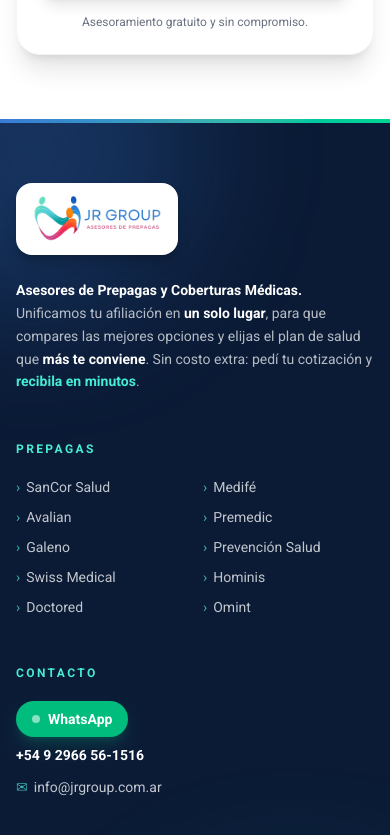
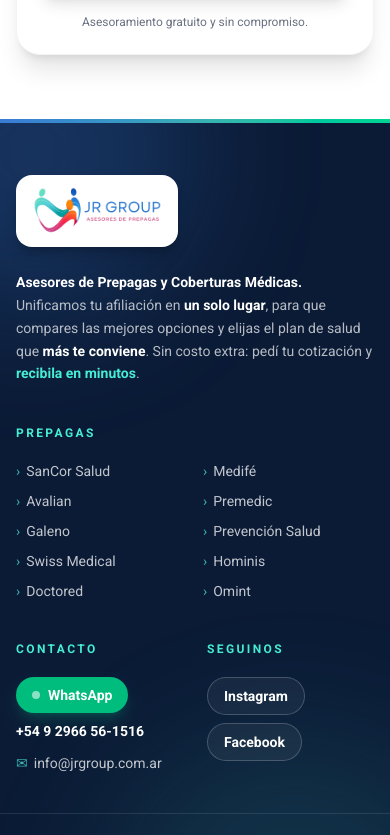
Before and after one commit to santiagofdmkt/jrgroup-web, a Next.js app: page / in a window 390 px wide. Shown: the part 6564-7399 px from the top of the page. Built offline with nearby package versions, Linux system fonts and the light colour scheme.

Commit message:
Footer mas corto en celular

```diff
--- a/components/Footer.tsx
+++ b/components/Footer.tsx
@@ -18,9 +18,9 @@ export default function Footer() {
         <div className="absolute -bottom-40 -right-24 h-96 w-96 rounded-full bg-jr-turquesa/15 blur-3xl" />
       </div>
 
-      <div className="relative mx-auto grid max-w-6xl gap-12 px-4 pb-12 pt-16 sm:grid-cols-2 lg:grid-cols-[1.3fr_1.2fr_1fr_0.8fr]">
+      <div className="relative mx-auto grid max-w-6xl grid-cols-2 gap-x-6 gap-y-10 px-4 pb-10 pt-14 sm:gap-12 lg:grid-cols-[1.3fr_1.2fr_1fr_0.8fr] lg:pb-12 lg:pt-16">
         {/* Marca */}
-        <div>
+        <div className="col-span-2 sm:col-span-1">
           <div className="inline-flex rounded-2xl bg-white px-4 py-3 shadow-lg shadow-black/20">
             <NextImage src="/img/logo-jr-group.png" alt="JR Group Asesores de Prepagas" width={174} height={64} className="h-12 w-auto" />
           </div>
@@ -33,7 +33,7 @@ export default function Footer() {
         </div>
 
         {/* Prepagas */}
-        <div>
+        <div className="col-span-2 sm:col-span-1">
           <h3 className={titulo}>Prepagas</h3>
           <ul className="grid grid-cols-2 gap-x-4 gap-y-2.5 text-sm">
             {prepagas.map((p) => (
```
